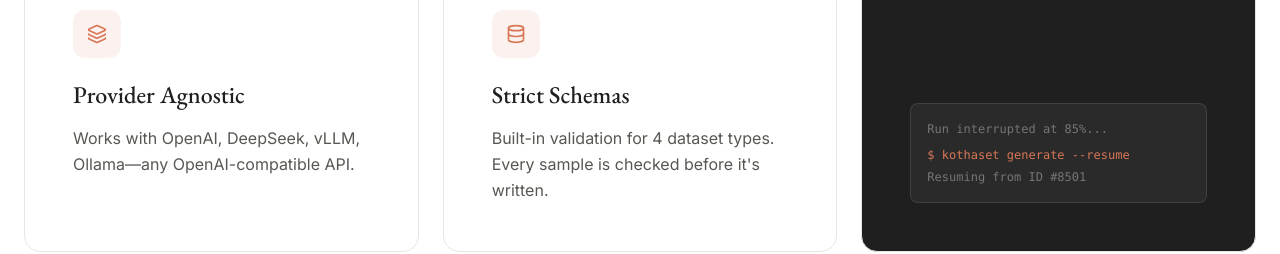
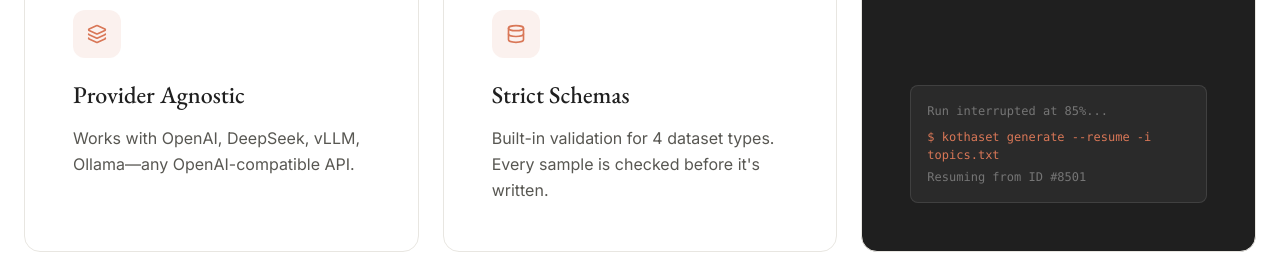
Before and after one commit to shantoislamdev/kothaset, a plain HTML site: page website/index.html in a window 1280 px wide. Shown: the part 1500-1754 px from the top of the page. Drawn offline with nearby package versions, Linux system fonts and the light colour scheme.

Commit message:
chore(website): update commands and text to reflect mandatory input file

```diff
--- a/website/index.html
+++ b/website/index.html
@@ -219,7 +219,7 @@
                          </div>
                          <div class="feature-terminal">
                             <div class="mb-2">Run interrupted at 85%...</div>
-                            <div class="text-terracotta">$ kothaset generate --resume</div>
+                            <div class="text-terracotta">$ kothaset generate --resume -i topics.txt</div>
                             <div class="mt-1">Resuming from ID #8501</div>
                         </div>
                     </div>
@@ -323,7 +323,7 @@
                             <div class="step-number">2</div>
                             <div>
                                 <h3 class="step-title">Seed</h3>
-                                <p class="step-desc">Optionally add a list of topics to spread your dataset across different subjects.</p>
+                                <p class="step-desc">Provide a list of topics to spread your dataset across different subjects.</p>
                             </div>
                         </div>
 
--- a/website/js/main.js
+++ b/website/js/main.js
@@ -109,7 +109,7 @@ document.addEventListener('DOMContentLoaded', () => {
 function initTerminalAnimation(element) {
     const steps = [
         { text: 'Run interrupted at 85%...', class: 'opacity-70 mb-2' },
-        { text: '$ kothaset generate --resume', class: 'text-terracotta mb-1' },
+        { text: '$ kothaset generate --resume -i topics.txt', class: 'text-terracotta mb-1' },
         { text: 'Resuming from ID #8501', class: 'opacity-70 mt-1' }
     ];
 
```
